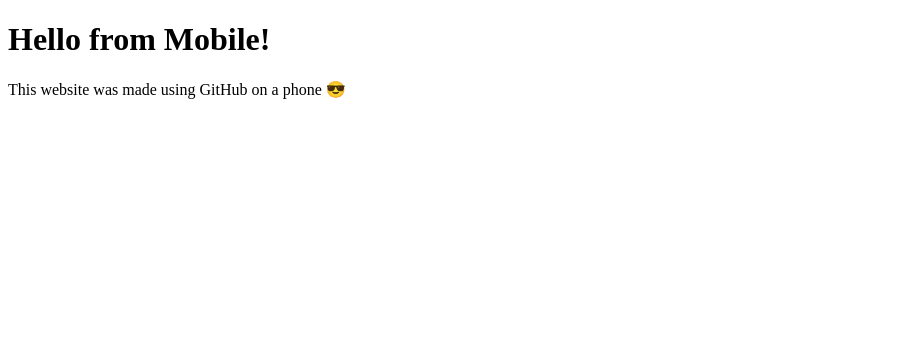
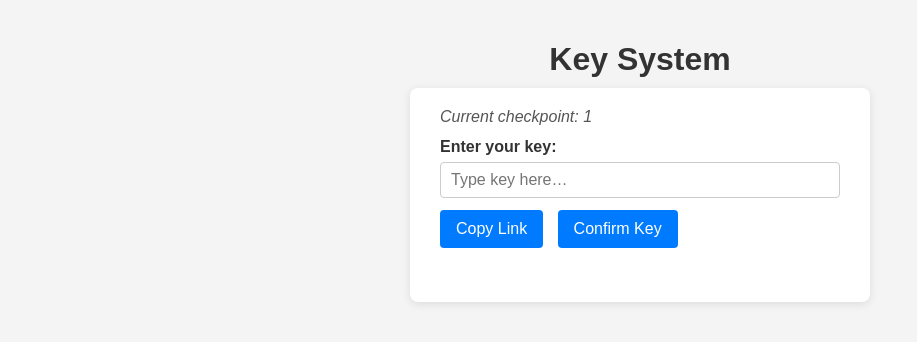
Before and after one commit to idididk/idididk.github.io, a plain HTML site: page index.html in a window 1280 px wide. Shown: the whole page, without its empty margins (0-917 px from the left). Drawn offline with Linux system fonts and the light colour scheme.

Commit message:
Update index.html

```diff
--- a/index.html
+++ b/index.html
@@ -1,10 +1,164 @@
 <!DOCTYPE html>
-<html>
-  <head>
-    <title>My GitHub Site</title>
-  </head>
-  <body>
-    <h1>Hello from Mobile!</h1>
-    <p>This website was made using GitHub on a phone 😎</p>
-  </body>
+<html lang="en">
+<head>
+  <meta charset="UTF-8" />
+  <meta name="viewport" content="width=device-width, initial-scale=1" />
+  <title>Key System</title>
+  <style>
+    body {
+      font-family: Arial, sans-serif;
+      background: #f4f4f4;
+      color: #333;
+      display: flex;
+      flex-direction: column;
+      align-items: center;
+      justify-content: flex-start;
+      min-height: 100vh;
+      margin: 0;
+      padding: 20px;
+    }
+    h1 {
+      margin-bottom: 10px;
+      font-size: 2rem;
+    }
+    .container {
+      background: white;
+      padding: 20px 30px;
+      border-radius: 8px;
+      box-shadow: 0 2px 8px rgba(0,0,0,0.1);
+      max-width: 400px;
+      width: 100%;
+    }
+    label {
+      display: block;
+      margin-bottom: 6px;
+      font-weight: bold;
+    }
+    input[type="text"] {
+      width: 100%;
+      padding: 8px 10px;
+      font-size: 1rem;
+      border: 1px solid #ccc;
+      border-radius: 4px;
+      margin-bottom: 12px;
+      box-sizing: border-box;
+    }
+    button {
+      cursor: pointer;
+      background: #007bff;
+      color: white;
+      border: none;
+      padding: 10px 16px;
+      font-size: 1rem;
+      border-radius: 4px;
+      margin-right: 10px;
+      transition: background 0.2s;
+    }
+    button:hover {
+      background: #0056b3;
+    }
+    #message {
+      margin-top: 14px;
+      font-size: 0.95rem;
+      min-height: 20px;
+    }
+    #checkpoint-display {
+      margin-bottom: 12px;
+      font-style: italic;
+      color: #555;
+    }
+  </style>
+</head>
+<body>
+  <h1>Key System</h1>
+  <div class="container">
+    <div id="checkpoint-display">Current checkpoint: 1</div>
+
+    <label for="key-input">Enter your key:</label>
+    <input type="text" id="key-input" placeholder="Type key here…" />
+
+    <button id="copy-btn">Copy Link</button>
+    <button id="confirm-btn">Confirm Key</button>
+
+    <div id="message"></div>
+  </div>
+
+  <script>
+    // === INITIAL SETUP ===
+    // Array to store checkpoint keys. keys[0] is checkpoint #1, keys[1] is checkpoint #2, etc.
+    let keys = ["STARTKEY"];
+    let currentCheckpoint = 0; // index in "keys" array; 0 means checkpoint #1
+
+    // Update the “Current checkpoint” display at top
+    const checkpointDisplay = document.getElementById("checkpoint-display");
+    function updateCheckpointDisplay() {
+      checkpointDisplay.textContent = "Current checkpoint: " + (currentCheckpoint + 1);
+    }
+    updateCheckpointDisplay();
+
+    const keyInput = document.getElementById("key-input");
+    const copyBtn = document.getElementById("copy-btn");
+    const confirmBtn = document.getElementById("confirm-btn");
+    const messageDiv = document.getElementById("message");
+
+    // === COPY LINK BUTTON ===
+    copyBtn.addEventListener("click", () => {
+      const linkToCopy = "https://idididk.github.io/";
+      // Copy to clipboard
+      navigator.clipboard.writeText(linkToCopy)
+        .then(() => {
+          messageDiv.style.color = "#28a745";
+          messageDiv.textContent = "Copied link: " + linkToCopy;
+        })
+        .catch(err => {
+          messageDiv.style.color = "#dc3545";
+          messageDiv.textContent = "Failed to copy. Please copy manually: " + linkToCopy;
+        });
+    });
+
+    // === FUNCTION TO GENERATE A RANDOM HEX KEY ===
+    function generateRandomKey(length = 16) {
+      const chars = "abcdef0123456789";
+      let result = "";
+      for (let i = 0; i < length; i++) {
+        result += chars.charAt(Math.floor(Math.random() * chars.length));
+      }
+      return result;
+    }
+
+    // === CONFIRM KEY BUTTON ===
+    confirmBtn.addEventListener("click", () => {
+      const enteredKey = keyInput.value.trim();
+      if (!enteredKey) {
+        messageDiv.style.color = "#dc3545";
+        messageDiv.textContent = "Please enter a key.";
+        return;
+      }
+
+      if (enteredKey === keys[currentCheckpoint]) {
+        // Correct key for this checkpoint
+        messageDiv.style.color = "#28a745";
+        messageDiv.textContent = `✅ Checkpoint ${currentCheckpoint + 1} complete!`;
+
+        // Move to next checkpoint
+        currentCheckpoint++;
+        // Generate a new random key for the next checkpoint (if we want infinite chain, else stop at some point)
+        const newKey = generateRandomKey(16);
+        keys.push(newKey);
+
+        // Show the newly generated key to user (so they can use it for next checkpoint)
+        setTimeout(() => {
+          messageDiv.innerHTML = `🎉 New key for Checkpoint ${currentCheckpoint + 1}: <strong>${newKey}</strong>`;
+        }, 800);
+
+        keyInput.value = "";
+        updateCheckpointDisplay();
+      } else {
+        // Incorrect key
+        messageDiv.style.color = "#dc3545";
+        messageDiv.textContent = "❌ Incorrect key. Try again.";
+      }
+    });
+  </script>
+</body>
 </html>
```
